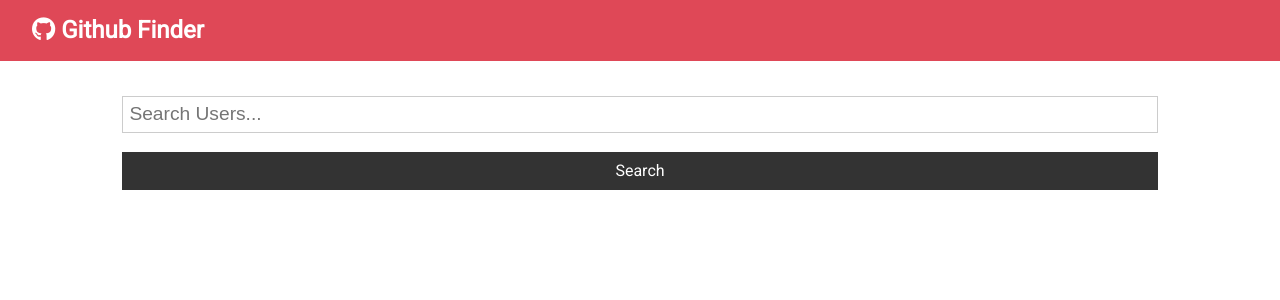
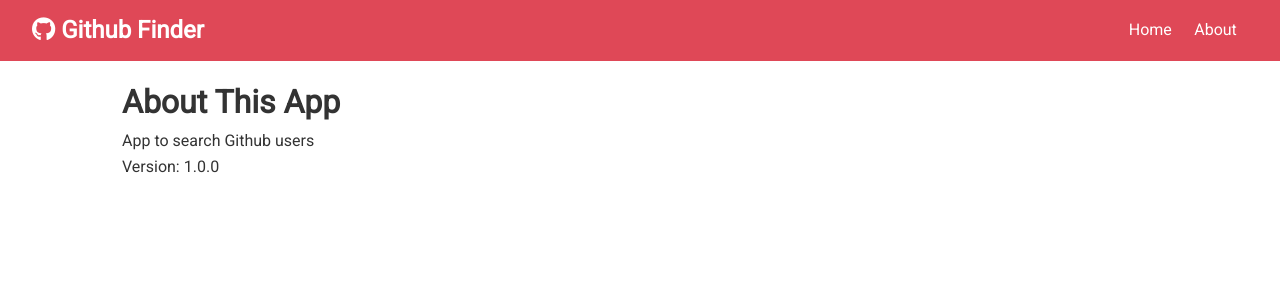
Before and after one commit to jonesjsc/udemy-github-finder, a React (Create React App) app: page /about in a window 1280 px wide. Shown: the top 300 px of the page. Built offline with nearby package versions, Linux system fonts and the light colour scheme.

Commit message:
end of lecture 21 - basic setup of react router to a static About page while preserving state

```diff
--- a/package.json
+++ b/package.json
@@ -9,6 +9,7 @@
     "axios": "^0.21.1",
     "react": "^17.0.2",
     "react-dom": "^17.0.2",
+    "react-router-dom": "^5.2.0",
     "react-scripts": "4.0.3",
     "web-vitals": "^1.1.2"
   },
--- a/src/App.js
+++ b/src/App.js
@@ -1,9 +1,10 @@
-import React, { Component } from "react";
+import React, { Component, Fragment } from "react";
+import { BrowserRouter as Router, Switch, Route } from "react-router-dom";
 import Navbar from "./components/layout/Navbar";
 import Users from "./components/users/Users";
 import Search from "./components/users/Search";
 import Alert from "./components/layout/Alert";
-
+import About from "./components/pages/About";
 import axios from "axios";
 import "./App.css";
 
@@ -36,10 +37,17 @@ class App extends Component {
   render() {
     const { users, loading } = this.state;
     return (
+      <Router>
         <div className='App'>
           <Navbar />
           <div className='container'>
             <Alert alert={this.state.alert} />
+            <Switch>
+              <Route
+                exact
+                path='/'
+                render={(props) => (
+                  <Fragment>
                     <Search
                       searchUsers={this.searchUsers}
                       clearUsers={this.clearUsers}
@@ -47,8 +55,14 @@ class App extends Component {
                       setAlert={this.setAlert}
                     />
                     <Users loading={loading} users={users} />
+                  </Fragment>
+                )}
+              />
+              <Route exact path='/about' component={About} />>
+            </Switch>
           </div>
         </div>
+      </Router>
     );
   }
 }
--- a/src/components/layout/Navbar.js
+++ b/src/components/layout/Navbar.js
@@ -1,5 +1,6 @@
 import React from "react";
 import PropTypes from "prop-types";
+import { Link } from "react-router-dom";
 
 const Navbar = ({ icon, title }) => {
   return (
@@ -7,6 +8,23 @@ const Navbar = ({ icon, title }) => {
       <h1>
         <i className={icon} /> {title}
       </h1>
+
+      {/*
+      you could simple use a tags with href, but if you do you loose state.
+      For example - if you comkplete a search, then navigate to a differnt Link
+      when you navigate back to "home" you will have lost state and would
+      need to re-run the search.  But using react Link tag & to instead of
+      a tag & href we're able to preserve state
+      */}
+
+      <ul>
+        <li>
+          <Link to='/'>Home</Link>
+        </li>
+        <li>
+          <Link to='/about'>About </Link>
+        </li>
+      </ul>
     </nav>
   );
 };
--- /dev/null
+++ b/src/components/pages/About.js
@@ -0,0 +1,12 @@
+import React, { Fragment } from "react";
+
+const About = () => {
+  return (
+    <Fragment>
+      <h1>About This App</h1>
+      <p>App to search Github users</p>
+      <p> Version: 1.0.0</p>
+    </Fragment>
+  );
+};
+export default About;
```
Also changed, not shown: 1 other file (tests, documents, lock files or other folders). Lines whose indentation alone changed are shown as unchanged.
